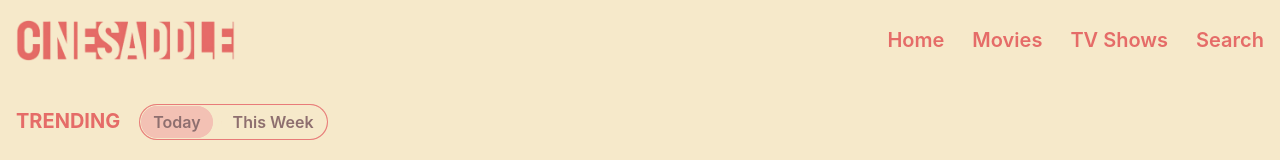
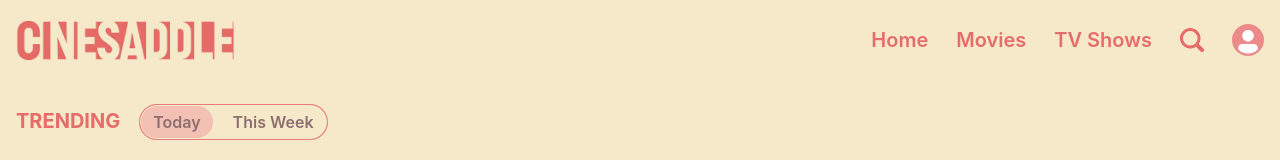
Before and after one commit to nsb199/CineSaddle, a React (Vite) app: page / in a window 1280 px wide. Shown: the top 160 px of the page. Built offline with nearby package versions, Linux system fonts and the light colour scheme; no server answers.

Commit message:
added firebase login and auth

```diff
--- a/package.json
+++ b/package.json
@@ -15,6 +15,7 @@
     "@emotion/react": "^11.13.0",
     "@emotion/styled": "^11.13.0",
     "axios": "^1.7.4",
+    "firebase": "^10.13.0",
     "framer-motion": "^11.3.28",
     "react": "^18.3.1",
     "react-dom": "^18.3.1",
--- a/src/components/Navbar.jsx
+++ b/src/components/Navbar.jsx
@@ -4,15 +4,47 @@ import {
   Flex,
   Image,
   Link as ChakraLink,
+  Menu,
+  MenuButton,
+  Avatar,
+  MenuList,
+  MenuItem,
 } from "@chakra-ui/react";
 import { Link } from "react-router-dom";
 import Logo from "../assets/Logo.png";
-
+import { useAuth } from "../context/useAuth";
+import { Search2Icon } from "@chakra-ui/icons";
+import { useEffect } from "react";
 
 const Navbar = () => {
+  const { user, signInWithGoogle, logout } = useAuth();
+
+  const handleGoogleLogin = async () => {
+    try {
+      await signInWithGoogle();
+      console.log("success");
+    } catch (error) {
+      console.log("err", error);
+    }
+  };
+
+  const handleLogout = async () => {
+    try {
+      await logout();
+      window.location.reload(); // Reload the page after logout
+    } catch (error) {
+      console.log("err", error);
+    }
+  };
+
+  // useEffect(() => {
+  //   if (user) {
+  //     console.log("User:", user);
+  //   }
+  // }, [user]);
 
   return (
-    <Box py="4" mb="1" mt="1"  >
+    <Box py="4" mb="1" mt="1">
       <Container maxW={"container.xl"}>
         <Flex justifyContent={"space-between"} alignItems={"center"}>
           <Link to="/">
@@ -107,8 +139,9 @@ const Navbar = () => {
               to={"/search"}
               color="#e56c68"
               fontSize="xl"
-              fontWeight="semibold"
               position="relative"
+              display="flex"
+              alignItems="center"
               _after={{
                 content: '""',
                 position: "absolute",
@@ -119,16 +152,63 @@ const Navbar = () => {
                 backgroundColor: "#e56c68",
                 transition: "width 0.3s ease",
               }}
-              _hover={{
-                _after: {
-                  width: "100%",
-                },
-              }}
+
             >
-              Search
+              <Search2Icon
+                boxSize={6}
+                transition="transform 0.3s ease"
+                _hover={{
+                  transform: "scale(1.1)",
+                }}
+                verticalAlign="middle"
+              />
             </ChakraLink>
+
+            {user && (
+              <Menu>
+                <MenuButton>
+                  <Avatar
+                    bg={"red.500"}
+                    color={"white"}
+                    size={"sm"}
+                    name={user?.displayName}
+                    src={user?.photoURL}
+                  />
+                </MenuButton>
+                <MenuList
+                bg="#f6e9ca"
+                fontWeight="semibold"
+                color="#e56c68"
+                borderRadius="10px"
+                border="none"
+                boxShadow="0 4px 6px rgba(0, 0, 0, 0.1)"
+                >
+                  <Link to="/watchlist">
+                    <MenuItem
+                     _hover={{ bg: "#e56c68", color: "white" }}
+                     fontWeight="semibold"
+                     bg="#f6e9ca"
+                    >Watchlist</MenuItem>
+                  </Link>
+                  <MenuItem onClick={handleLogout}
+                   _hover={{ bg: "#e56c68", color: "white" }}
+                   fontWeight="semibold"
+                   bg="#f6e9ca"
+                  >Log Out</MenuItem>
+                </MenuList>
+              </Menu>
+            )}
+            {!user && (
+              <Avatar
+                size={"sm"}
+                bg={"#eb8c8b"}
+                as="button"
+                onClick={handleGoogleLogin}
+              />
+            )}
           </Flex>
         </Flex>
+
       </Container>
     </Box>
   );
--- /dev/null
+++ b/src/context/authProvider.jsx
@@ -0,0 +1,46 @@
+import { createContext, useEffect, useState } from "react";
+import { auth } from "../services/firebase";
+import {
+  GoogleAuthProvider,
+  onAuthStateChanged,
+  signInWithPopup,
+  signOut,
+} from "firebase/auth";
+import PropTypes from "prop-types";
+
+export const AuthContext = createContext();
+
+export const AuthProvider = ({ children }) => {
+  const [user, setUser] = useState(null);
+  const [isLoading, setIsLoading] = useState(true);
+
+  function signInWithGoogle() {
+    const provider = new GoogleAuthProvider();
+    return signInWithPopup(auth, provider);
+  }
+
+  function logout() {
+    return signOut(auth);
+  }
+
+  useEffect(() => {
+    onAuthStateChanged(auth, (currentUser) => {
+      if (currentUser) {
+        setUser(currentUser);
+      } else {
+        setUser(null);
+      }
+      setIsLoading(false);
+    });
+  }, []);
+
+  return (
+    <AuthContext.Provider value={{ user, isLoading, signInWithGoogle, logout }}>
+      {children}
+    </AuthContext.Provider>
+  );
+};
+
+AuthProvider.propTypes = {
+  children: PropTypes.node.isRequired,
+};
--- /dev/null
+++ b/src/context/useAuth.js
@@ -0,0 +1,4 @@
+import { useContext } from "react";
+import { AuthContext } from "./authProvider";
+
+export const useAuth = () => useContext(AuthContext);
--- /dev/null
+++ b/src/pages/Watchlist.jsx
@@ -0,0 +1,7 @@
+const Watchlist = () => {
+  return (
+    <div>Watchlist</div>
+  )
+}
+
+export default Watchlist
--- a/src/pages/movies/Movies.jsx
+++ b/src/pages/movies/Movies.jsx
@@ -92,6 +92,7 @@ const Movies = () => {
             _expanded={{
               transform: "scale(1.05)",
               boxShadow: "0 4px 6px rgba(0, 0, 0, 0.3)",
+
             }}
             transition="all 0.5s ease"
           >
--- /dev/null
+++ b/src/services/firebase.js
@@ -0,0 +1,22 @@
+
+
+
+import { initializeApp } from 'firebase/app';
+import { getAuth } from 'firebase/auth';
+import { getFirestore } from 'firebase/firestore';
+
+const firebaseConfig = {
+  apiKey: import.meta.env.VITE_FIREBASE_API_KEY,
+  authDomain: import.meta.env.VITE_FIREBASE_AUTH_DOMAIN,
+  projectId: import.meta.env.VITE_FIREBASE_PROJECT_ID,
+  storageBucket: import.meta.env.VITE_FIREBASE_STORAGE_BUCKET,
+  messagingSenderId: import.meta.env.VITE_FIREBASE_MESSAGING_SENDER_ID,
+  appId: import.meta.env.VITE_FIREBASE_APP_ID,
+};
+
+const app = initializeApp(firebaseConfig);
+
+
+
+export const auth = getAuth(app);
+export const db = getFirestore(app);
```
Also changed, not shown: src/main.jsx (+10 -1 lines), 1 other file (tests, documents, lock files or other folders).
